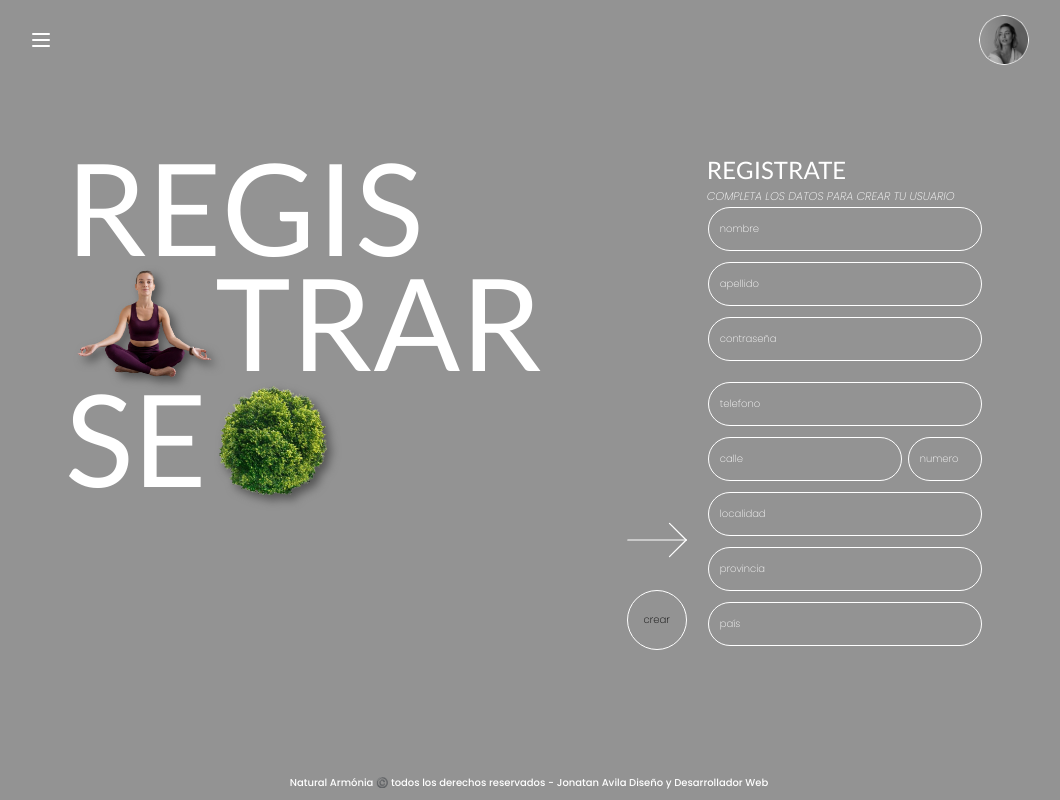
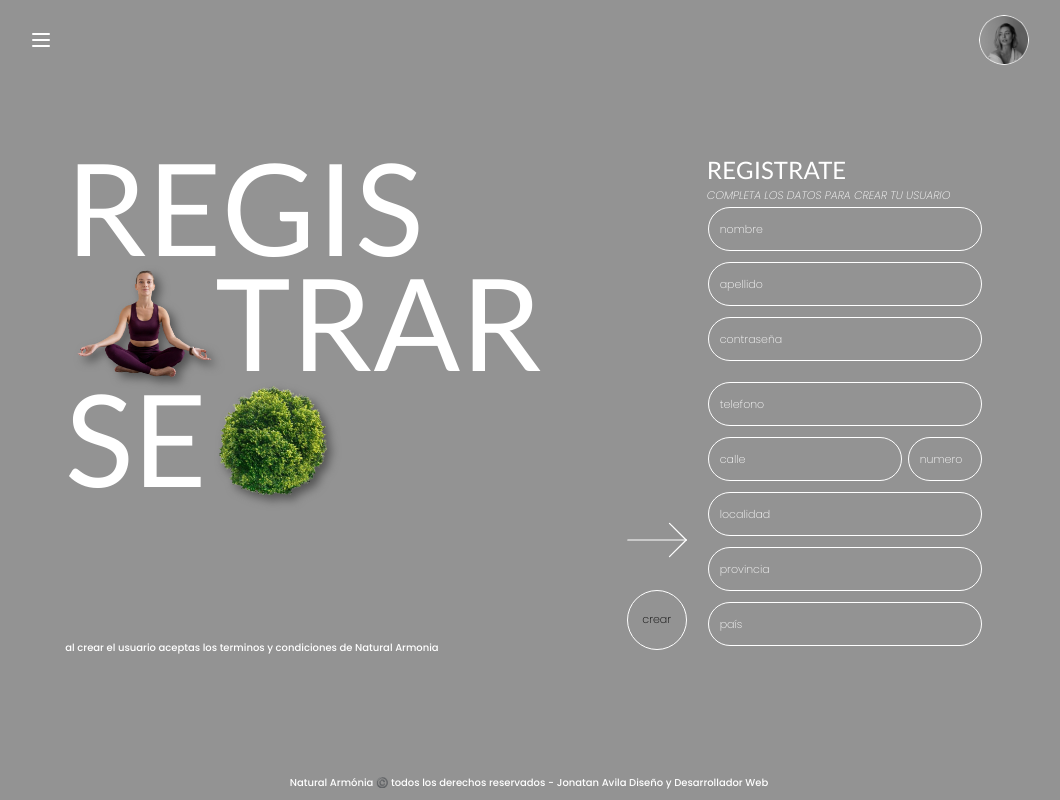
Before and after one commit to JONAAVILA/natural-harmony, a React (Vite) app: page /signin in a window 1280 px wide. Shown: the whole page, without its empty margins (111-1171 px from the left). Built offline with nearby package versions, Linux system fonts and the light colour scheme.

Commit message:
complete signin

```diff
--- a/index.html
+++ b/index.html
@@ -7,7 +7,7 @@
     <link href="https://fonts.googleapis.com/css2?family=Lato:ital,wght@0,100;0,300;0,400;0,700;0,900;1,100;1,300;1,400;1,700;1,900&family=Poppins:ital,wght@0,100;0,200;0,300;0,400;0,500;0,600;0,700;0,800;0,900;1,100;1,200;1,300;1,400;1,500;1,600;1,700;1,800;1,900&display=swap" rel="stylesheet">
 
     <meta charset="UTF-8" />
-    <link rel="icon" type="image/svg+xml" href="/vite.svg" />
+    <!-- <link rel="icon" type="image/svg+xml" href="/vite.svg" /> -->
     <meta name="viewport" content="width=device-width, initial-scale=1.0" />
     <title>Natural Armonia</title>
   </head>
--- a/src/components/button/buttonCircle/buttonCircle.css
+++ b/src/components/button/buttonCircle/buttonCircle.css
@@ -4,11 +4,13 @@
     justify-content: center;
     height: 100%;
     padding-bottom: 6px;
+    font-size: 11px;
 }
 .custumButton{
     display: flex;
     align-items: center;
     justify-content: center;
+    font-size: 11px;
     width: 60px;
     height: 60px;
     margin: 0;
--- a/src/index.css
+++ b/src/index.css
@@ -58,7 +58,7 @@ input::placeholder{
   font-family: "Poppins", sans-serif;
   font-weight: 200;
   font-style: normal;
-  font-size: 10px;
+  font-size: 11px;
   color: #ffffff;
   transition: all ease 200ms;
 }
@@ -100,9 +100,11 @@ h3{
   font-weight: 200;
   font-style: italic;
   line-height: 0.9;
-  font-size: .7rem;
+  font-size: 11px;
 }
 p{
+  font-size: 10px;
+  font-weight: 500;
   margin: 0;
 }
 a{
--- a/src/view/signin/Signin.jsx
+++ b/src/view/signin/Signin.jsx
@@ -4,6 +4,7 @@ import './signin.css';
 const Signin = ()=>{
     return(
         <section className='container_signin' >
+            <div className='box_heading_signin' >
                 <h1>
                     <span>REGIS</span>
                     <br/>
@@ -11,6 +12,8 @@ const Signin = ()=>{
                     <br/>
                     <span className='se' >SE</span>
                 </h1>
+                <p>al crear el usuario aceptas los terminos y condiciones de Natural Armonia</p>
+            </div>
             <CreateUser/>
         </section>
     )
--- a/src/view/signin/signin.css
+++ b/src/view/signin/signin.css
@@ -1,6 +1,11 @@
 .container_signin{
     display: flex;
     align-items: flex;
+    justify-content: space-between;
+}
+.box_heading_signin{
+    display: flex;
+    flex-direction: column;
     justify-content: space-between;
 }
 .trar{
```
Lines whose indentation alone changed are shown as unchanged.
